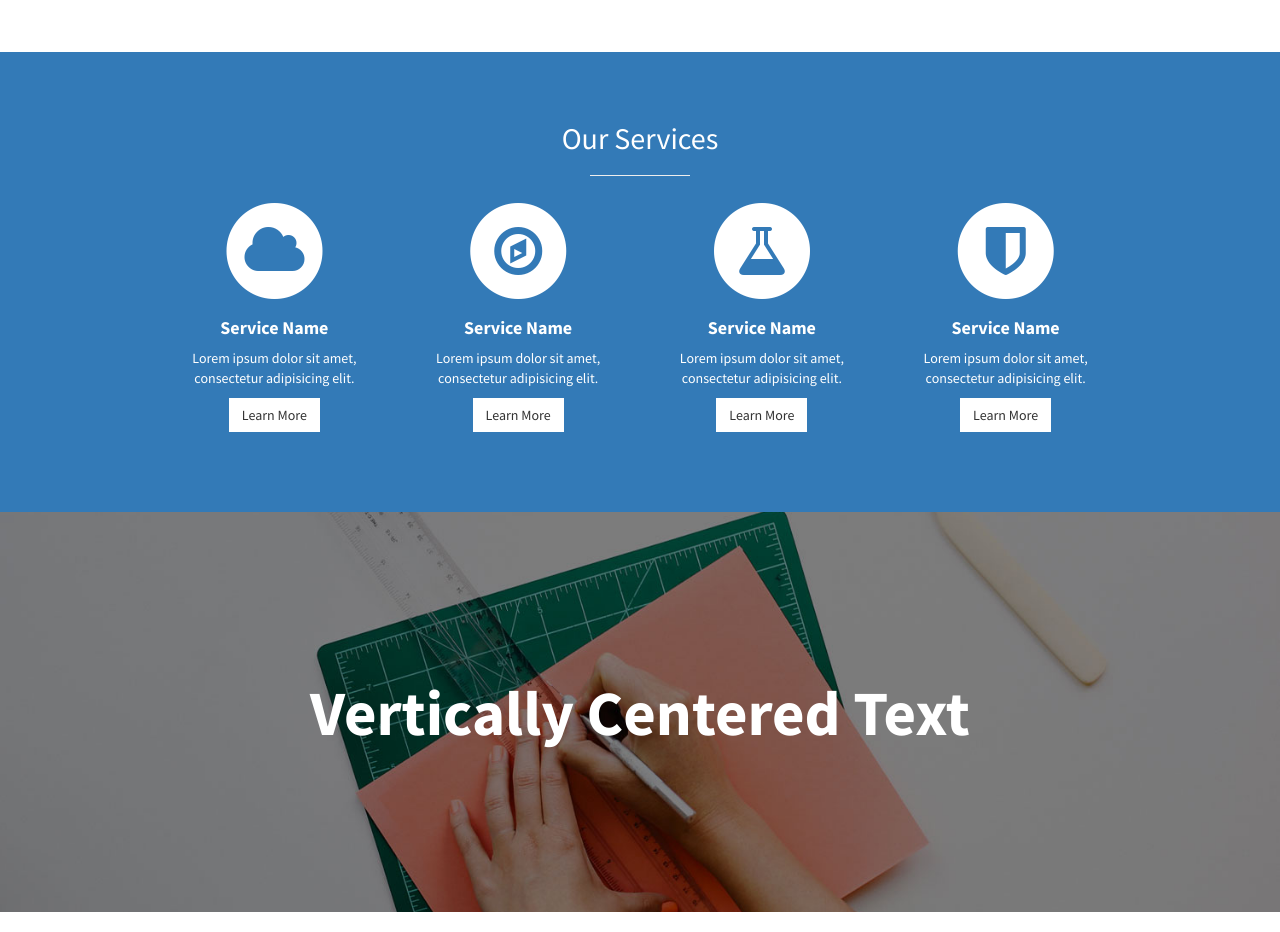
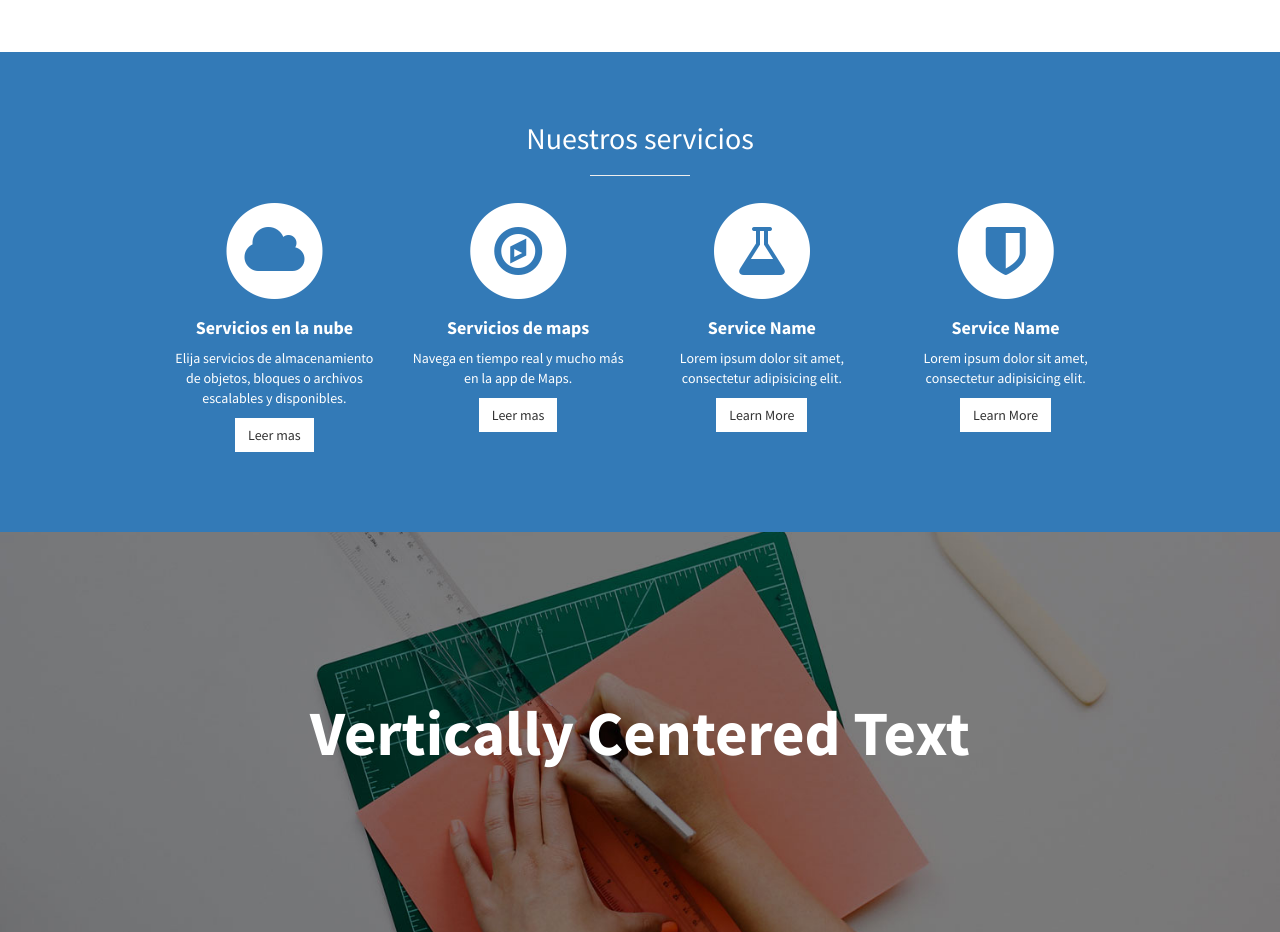
Before and after one commit to aggmeister/paghtml, a plain HTML site: page index.html in a window 1280 px wide. Shown: the part 960-1892 px from the top of the page. Drawn offline with Linux system fonts and the light colour scheme.

Commit message:
TRADUCCION LOZA 0.1

```diff
--- a/index.html
+++ b/index.html
@@ -94,7 +94,7 @@
             <div class="row text-center">
                 <div class="col-lg-10 col-lg-offset-1">
 <!-- LOZA -->
-                    <h2>Our Services</h2>
+                    <h2> Nuestros servicios</h2>
                     <hr class="small">
                     <div class="row">
                         <div class="col-md-3 col-sm-6">
@@ -105,12 +105,12 @@
                             </span>
                                 <h4>
 <!-- LOZA -->
-                                    <strong>Service Name</strong>
+                                    <strong> Servicios en la nube  </strong>
                                 </h4>
 <!-- LOZA -->
-                                <p>Lorem ipsum dolor sit amet, consectetur adipisicing elit.</p>
+                                <p>Elija servicios de almacenamiento de objetos, bloques o archivos escalables y disponibles.</p>
 <!-- LOZA -->
-                                <a href="#" class="btn btn-light">Learn More</a>
+                                <a href="#" class="btn btn-light"> Leer mas</a>
                             </div>
                         </div>
                         <div class="col-md-3 col-sm-6">
@@ -121,12 +121,12 @@
                             </span>
                                 <h4>
 <!-- LOZA -->
-                                    <strong>Service Name</strong>
+                                    <strong>Servicios de maps</strong>
                                 </h4>
 <!-- LOZA -->
-                               <p>Lorem ipsum dolor sit amet, consectetur adipisicing elit.</p>
+                               <p>Navega en tiempo real y mucho más en la app de Maps. </p>
 <!-- LOZA -->
-                                <a href="#" class="btn btn-light">Learn More</a>
+                                <a href="#" class="btn btn-light">Leer mas</a>
                             </div>
                         </div>
                         <div class="col-md-3 col-sm-6">
@@ -260,15 +260,15 @@
             <div class="row">
                 <div class="col-lg-10 col-lg-offset-1 text-center">
 <!-- LOZA -->
-                    <h4><strong>Start Bootstrap</strong>
+                    <h4><strong> CONTÁCTANOS </strong>
                     </h4>
 <!-- LOZA -->
-                    <p>3481 Melrose Place<br>Beverly Hills, CA 90210</p>
+                    <p>De Reforma 168,  <br>Campestre la Paz, 74420</p>
                     <ul class="list-unstyled">
 <!-- LOZA -->
-                        <li><i class="fa fa-phone fa-fw"></i> (123) 456-7890</li>
+                        <li><i class="fa fa-phone fa-fw"></i> (243) 456-7890</li>
 <!-- TEBA -->
-                        <li><i class="fa fa-envelope-o fa-fw"></i>  <a href="mailto:name@example.com">name@example.com</a>
+                        <li><i class="fa fa-envelope-o fa-fw"></i>  <a href="mailto:name@example.com">universidadesdemexico.mx</a>
                         </li>
                     </ul>
                     <br>
```
